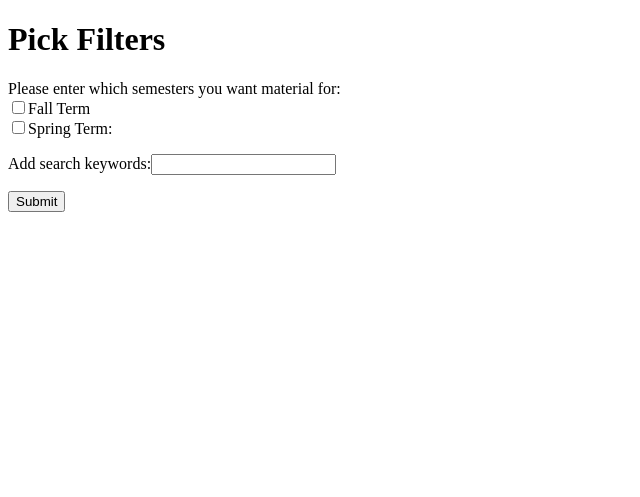
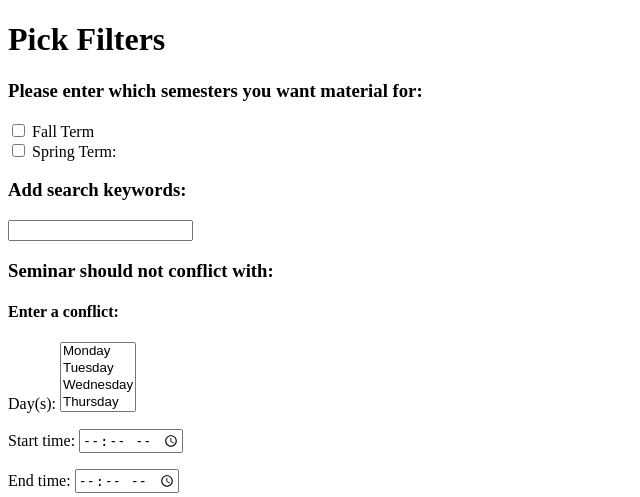
Before and after one commit to harshita-gupta/Harvard-FRSEM-Catalog-2016-17, a Flask app: template app/templates/home.html in a window 1280 px wide. Shown: the top 497 px of the page, without its empty margins (0-640 px from the left). Before the commit the page ends 212 px from the top, so only its background shows below. Run offline with Flask 2, Linux system fonts and the light colour scheme; the template is opened without the code that fills it, so the values that code supplies are empty; some libraries are stand-ins or nearby versions; grey boxes are pictures that could not be loaded.

Commit message:
Created a form for entering conflicts
todo: jquery to add additional conflicts if desired.
Also removed template inheritance since it is unneeded for a
single-page app.

```diff
--- a/app/templates/base.html
+++ /dev/null
@@ -1,10 +0,0 @@
-<!DOCTYPE html>
-<html lang="en">
-<html>
-  <head>
-    <title>Harvard Freshman Seminars 2016-17</title>
-  </head>
-  <body>
-  	<div>{% block form %}{% endblock %}</div>
-  </body>
-</html>
--- a/app/templates/home.html
+++ b/app/templates/home.html
@@ -1,23 +1,102 @@
-{% extends "base.html" %}
-{% block form %}
+<!DOCTYPE html>
+<html lang="en">
+<html>
+  <head>
+  	<script src="https://ajax.googleapis.com/ajax/libs/jquery/3.1.0/jquery.min.js">
+  	</script>
+  	<script type="text/javascript">
+		    var counter = 2;
+		    $('.add-conflict').click(function(event){
+		        event.preventDefault();
+		        alert("ran something");
+		        var newconflict = jQuery('
+		            <div id="conflict1" class="conflict">
+		                  <h4>Enter a conflict:</h4>
+		                  <p><label for="conflict'+counter + '-day">Day(s):</label>
+		                    <select required multiple form="form" id="conflict'+counter + '-day"  list = "days" name="conflict'+counter + '-day">
+		                      <datalist id="days">
+		                        <option value = "Monday">Monday</option>
+		                        <option value = "Tuesday">Tuesday</option>
+		                        <option value = "Wednesday">Wednesday</option>
+		                        <option value = "Thursday">Thursday</option>
+		                        <option value = "Friday">Friday</option>
+		                        <option value = "Saturday">Saturday</option>
+		                        <option value = "Sunday">Sunday</option>
+		                      </datalist>
+		                    </select>
+
+		                  </p>
+		                  <p>
+		                    <label for "conflict'+counter + '-starttime">Start time:</label>
+		                    <input type="time" name = "conflict'+counter + '-starttime" id="conflict'+counter + '-starttime">
+		                  </p>
+		                  <p>
+		                    <label for "conflict'+counter + '-endtime">End time:</label>
+		                    <input type="time" name = "conflict'+counter + '-endtime" id="conflict'+counter + '-endtime">
+		                  </p>
+		                </div>');
+		            counter++;
+		        jQuery('div.conflict-list').append(newconflict);
+
+		    });
+  	</script>
+    <title>Harvard Freshman Seminars 2016-17</title>
+  </head>
+  <body>
 	<h1>Pick Filters</h1>
-      <form role="form" method="post">
+	  <form role="form" method="post" id="form">
 	      <div class="form-group">
-            <div id="selectsemester">
-              Please enter which semesters you want material for: <br>
-              <input type = "checkbox" name = "fallterm" value="F">Fall Term
+	        <div id="semester" class="filter">
+	          <h3>Please enter which semesters you want material for:
+	          </h3>
+	          <input type = "checkbox" id = "fallterm" name = "fallterm" value="F">
+	          <label for="fallterm">Fall Term </label>
 	          <br>
-              <input type = "checkbox" name = "springterm" value="S">Spring Term:
+	          <input type = "checkbox" name = "springterm" id = "springterm" value="S">
+	          <label for= "springterm">Spring Term:</label>
 	          <br>
 	        </div>
-            <div id="searchbox">
-              <p>Add search keywords:<input type="search" name="searchquery"> </p>
+	        <div id="search" class="filter">
+	          <p>
+	            <h3 for = "searchquery">Add search keywords: </h3>
+	            <input type="search" id="searchquery" name="searchquery"> </p>
+	        </div>
+	        <div class="conflict-list filter">
+	          <h3>
+	            Seminar should <strong>not</strong> conflict with:
+	          </h3>
+	            <div id="conflict1" class="conflict">
+	              <h4>Enter a conflict:</h4>
+	              <p><label for="conflict1-day">Day(s):</label>
+	                <select required multiple form="form" id="conflict1-day"  list = "days" name="conflict1-day">
+	                  <datalist id="days">
+	                    <option value = "Monday">Monday</option>
+	                    <option value = "Tuesday">Tuesday</option>
+	                    <option value = "Wednesday">Wednesday</option>
+	                    <option value = "Thursday">Thursday</option>
+	                    <option value = "Friday">Friday</option>
+	                    <option value = "Saturday">Saturday</option>
+	                    <option value = "Sunday">Sunday</option>
+	                  </datalist>
+	                </select>
+
+	              </p>
+	              <p>
+	                <label for "conflict1-starttime">Start time:</label>
+	                <input type="time" name = "conflict1-starttime" id="conflict1-starttime">
+	              </p>
+	              <p>
+	                <label for "conflict1-endtime">End time:</label>
+	                <input type="time" name = "conflict1-endtime" id="conflict1-endtime">
+	              </p>
+	            </div>
+	            <a href="#" class = "add-conflict"><img src="plusbutton.png"> Add an additional time slot</a>
 	        </div>
 	      </div>
 	    <button type="submit" class="btn btn-default">Submit</button>
 	  </form>
 	  <br>
-      {% if seminars%}
+	  {% if seminars %}
 	  <h4>{{seminars|length}} seminars found</h4>
 	  <table style = "width: 100%">
 	    <tr>
@@ -31,7 +110,7 @@
 	      <td>{{seminar.name}}</td>
 	      <td>{{seminar.instructor}}</td>
 	      <td>
-              {% if seminar.fallSem%}
+	        {% if seminar.fallSem %}
 	          Fall 2016
 	        {% else %}
 	          Spring 2017
@@ -43,8 +122,7 @@
 	      <td></td>
 	    </tr>
 	    {% endfor %}
+	  </table>
     {% endif %}
-
-<!--       <div id = "conflictbox" style = "width: 100%; display: flex;flex-wrap: wrap;">
- -->
-{% endblock %}
+	</body>
+</html>
--- a/app/views.py
+++ b/app/views.py
@@ -175,7 +175,10 @@ def filterSeminars(seminarList, fallTerm, springTerm, conflicts, searchTerms):
     print searchTerms
     seminars = [x for x in seminarList if ((x.fallSem == True and fallTerm == True) or (x.fallSem == False and springTerm == True))]
     print seminars
-    # seminars = [x for x in seminars if (searchTerms != [] and any(keyword.lower() in repr(x).lower() for keyword in searchTerms))]
+
+
+    # if searchTerms:
+    #     seminars = [x for x in seminars if any(keyword.lower() in repr(x).lower() for keyword in searchTerms)]
     # print seminars
     # for seminar in seminars:
 
```
Also changed, not shown: 1 other file. Lines whose indentation alone changed are shown as unchanged.
